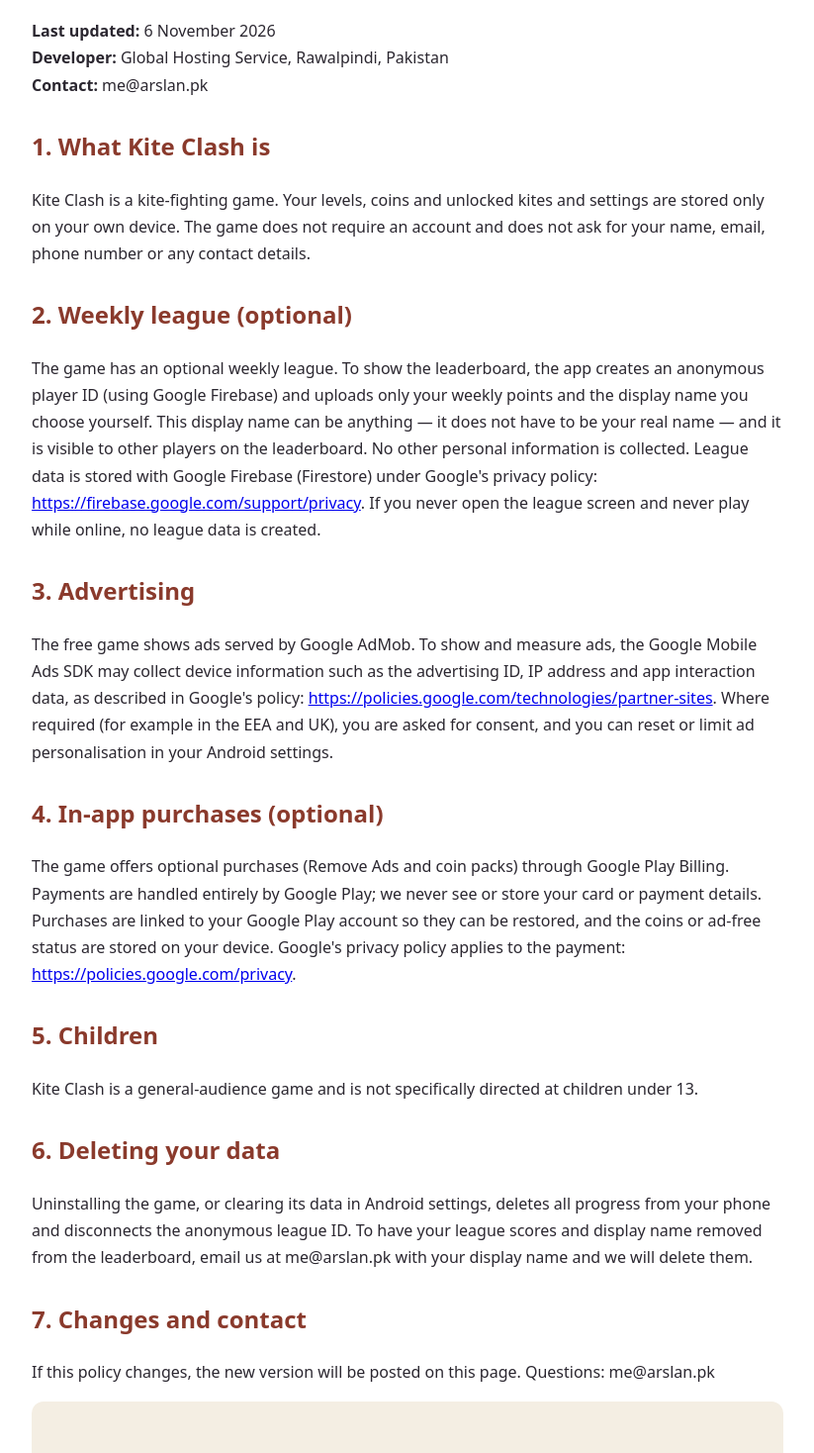
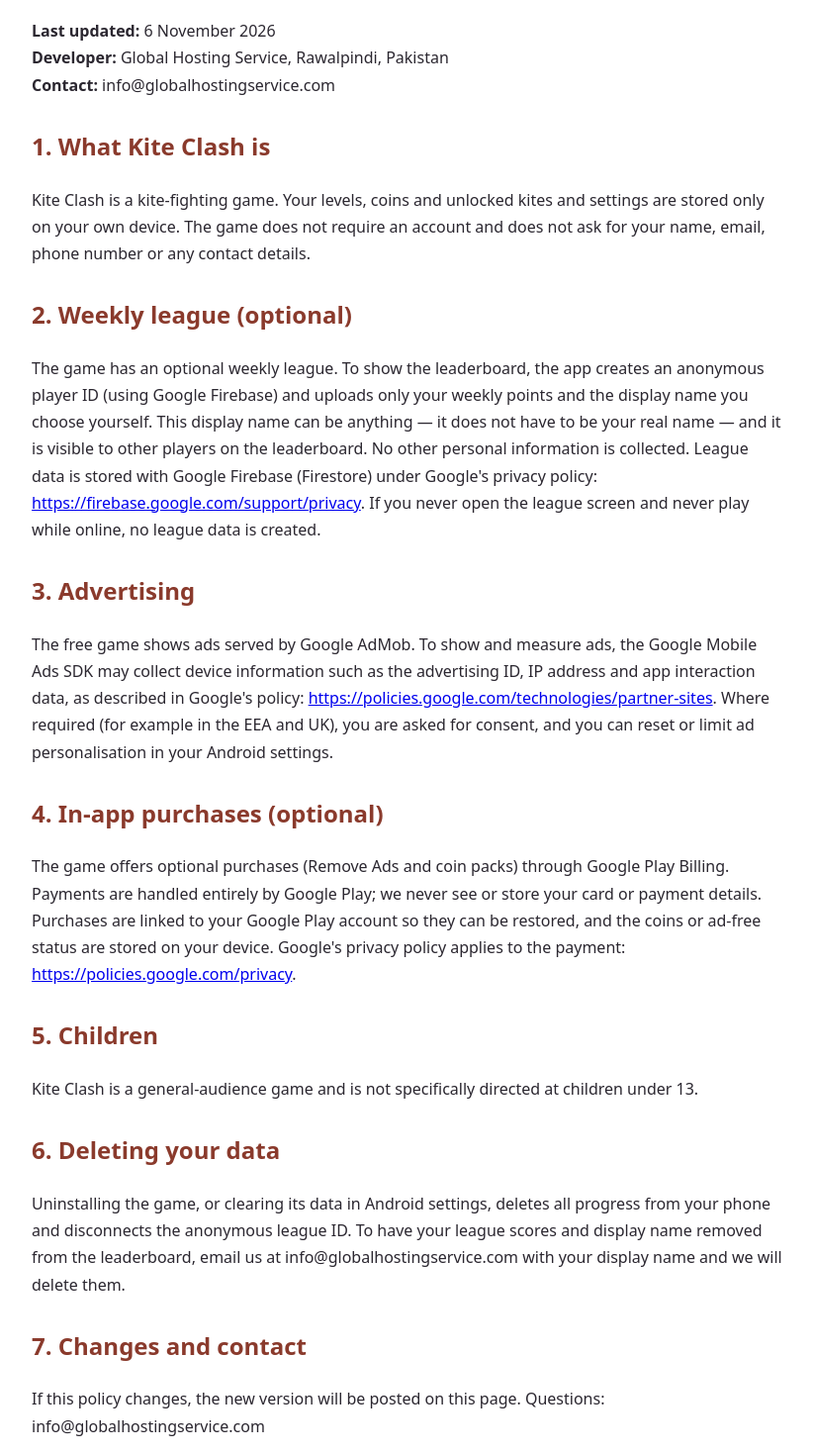
Before and after one commit to GlobalHostingService/arrowloom-site, a plain HTML site: page kiteclash/index.html in a window 1280 px wide. Shown: the part 103-1571 px from the top of the page at 99% size, without its empty margins (228-1051 px from the left). Drawn offline with Linux system fonts and the light colour scheme.

Commit message:
Kite Clash privacy page: use company contact email
Co-Authored-By: Claude Opus 5.5 <noreply@anthropic.com>
Claude-Session: https://claude.ai/code/session_011XcLjccrdM85u3EpbVYFje

```diff
--- a/kiteclash/index.html
+++ b/kiteclash/index.html
@@ -7,7 +7,7 @@
 </head>
 <body>
 <h1>Kite Clash (کائٹ کلیش) — Privacy Policy</h1>
-<p><b>Last updated:</b> 6 November 2026<br><b>Developer:</b> Global Hosting Service, Rawalpindi, Pakistan<br><b>Contact:</b> me@arslan.pk</p>
+<p><b>Last updated:</b> 6 November 2026<br><b>Developer:</b> Global Hosting Service, Rawalpindi, Pakistan<br><b>Contact:</b> info@globalhostingservice.com</p>
 
 <h2>1. What Kite Clash is</h2>
 <p>Kite Clash is a kite-fighting game. Your levels, coins and unlocked kites and settings are stored only on your own device. The game does not require an account and does not ask for your name, email, phone number or any contact details.</p>
@@ -25,14 +25,14 @@
 <p>Kite Clash is a general-audience game and is not specifically directed at children under 13.</p>
 
 <h2>6. Deleting your data</h2>
-<p>Uninstalling the game, or clearing its data in Android settings, deletes all progress from your phone and disconnects the anonymous league ID. To have your league scores and display name removed from the leaderboard, email us at me@arslan.pk with your display name and we will delete them.</p>
+<p>Uninstalling the game, or clearing its data in Android settings, deletes all progress from your phone and disconnects the anonymous league ID. To have your league scores and display name removed from the leaderboard, email us at info@globalhostingservice.com with your display name and we will delete them.</p>
 
 <h2>7. Changes and contact</h2>
-<p>If this policy changes, the new version will be posted on this page. Questions: me@arslan.pk</p>
+<p>If this policy changes, the new version will be posted on this page. Questions: info@globalhostingservice.com</p>
 
 <div class="ur">
 <h2>اردو خلاصہ</h2>
-<p>کائٹ کلیش پتنگ بازی کی گیم ہے۔ آپ کی گیم کی ترقی (لیول، سکے وغیرہ) صرف آپ کے فون میں محفوظ رہتے ہیں؛ کوئی اکاؤنٹ نہیں بنتا۔ ہفتہ وار لیگ اختیاری ہے: اس کے لیے ایک گمنام آئی ڈی بنتی ہے اور صرف آپ کے پوائنٹس اور آپ کا چنا ہوا نام (جو اصلی نام ہونا ضروری نہیں) لیڈر بورڈ پر جاتا ہے۔ مفت گیم میں گوگل ایڈ موب کے اشتہارات آتے ہیں جو اپنی پالیسی کے مطابق ڈیوائس کی کچھ معلومات (جیسے ایڈورٹائزنگ آئی ڈی) استعمال کر سکتے ہیں۔ "ایڈز ہٹائیں" اور سکوں کی خریداری اختیاری ہے اور گوگل پلے کے ذریعے ہوتی ہے؛ ہم آپ کے کارڈ کی کوئی معلومات نہیں دیکھتے۔ گیم ان انسٹال کرنے سے سارا ڈیٹا فون سے ختم ہو جاتا ہے؛ لیڈر بورڈ سے نام اور اسکور ہٹوانے کے لیے ہمیں ای میل کریں: me@arslan.pk</p>
+<p>کائٹ کلیش پتنگ بازی کی گیم ہے۔ آپ کی گیم کی ترقی (لیول، سکے وغیرہ) صرف آپ کے فون میں محفوظ رہتے ہیں؛ کوئی اکاؤنٹ نہیں بنتا۔ ہفتہ وار لیگ اختیاری ہے: اس کے لیے ایک گمنام آئی ڈی بنتی ہے اور صرف آپ کے پوائنٹس اور آپ کا چنا ہوا نام (جو اصلی نام ہونا ضروری نہیں) لیڈر بورڈ پر جاتا ہے۔ مفت گیم میں گوگل ایڈ موب کے اشتہارات آتے ہیں جو اپنی پالیسی کے مطابق ڈیوائس کی کچھ معلومات (جیسے ایڈورٹائزنگ آئی ڈی) استعمال کر سکتے ہیں۔ "ایڈز ہٹائیں" اور سکوں کی خریداری اختیاری ہے اور گوگل پلے کے ذریعے ہوتی ہے؛ ہم آپ کے کارڈ کی کوئی معلومات نہیں دیکھتے۔ گیم ان انسٹال کرنے سے سارا ڈیٹا فون سے ختم ہو جاتا ہے؛ لیڈر بورڈ سے نام اور اسکور ہٹوانے کے لیے ہمیں ای میل کریں: info@globalhostingservice.com</p>
 </div>
 </body>
 </html>
```
